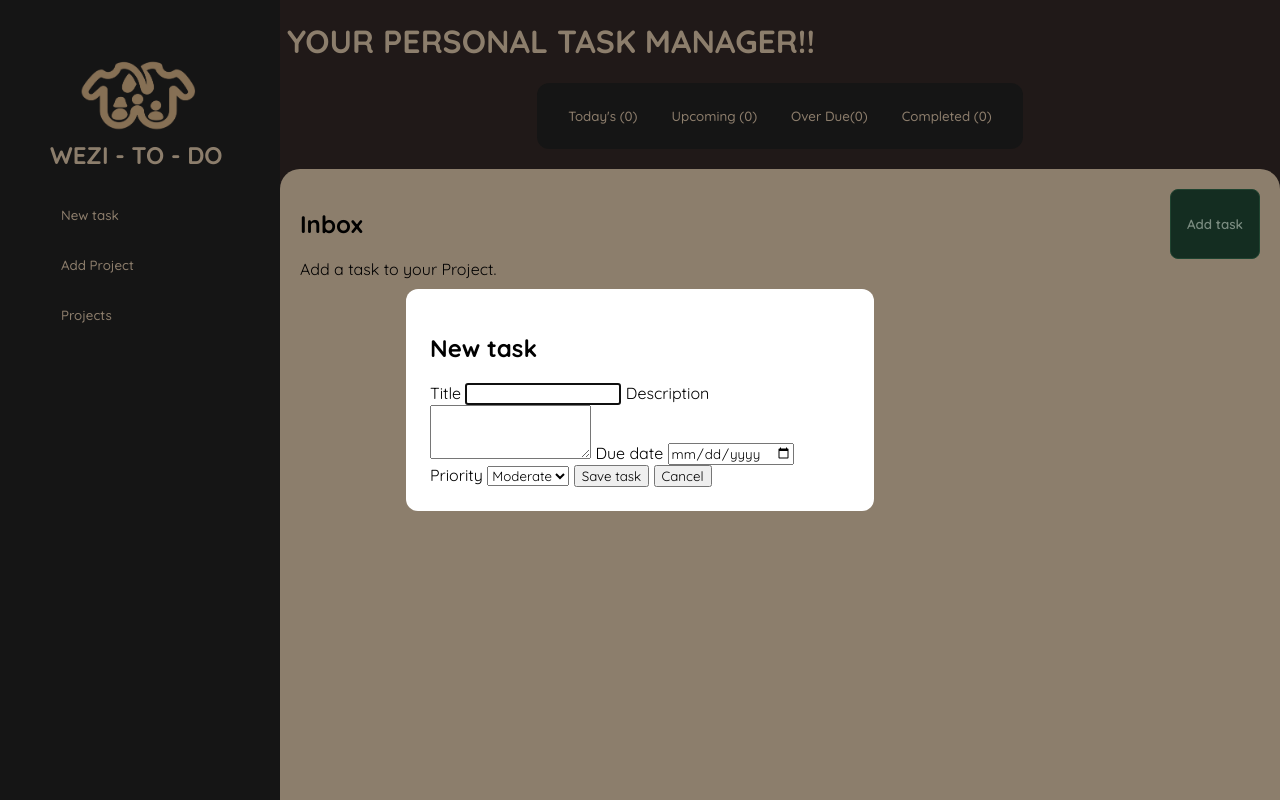
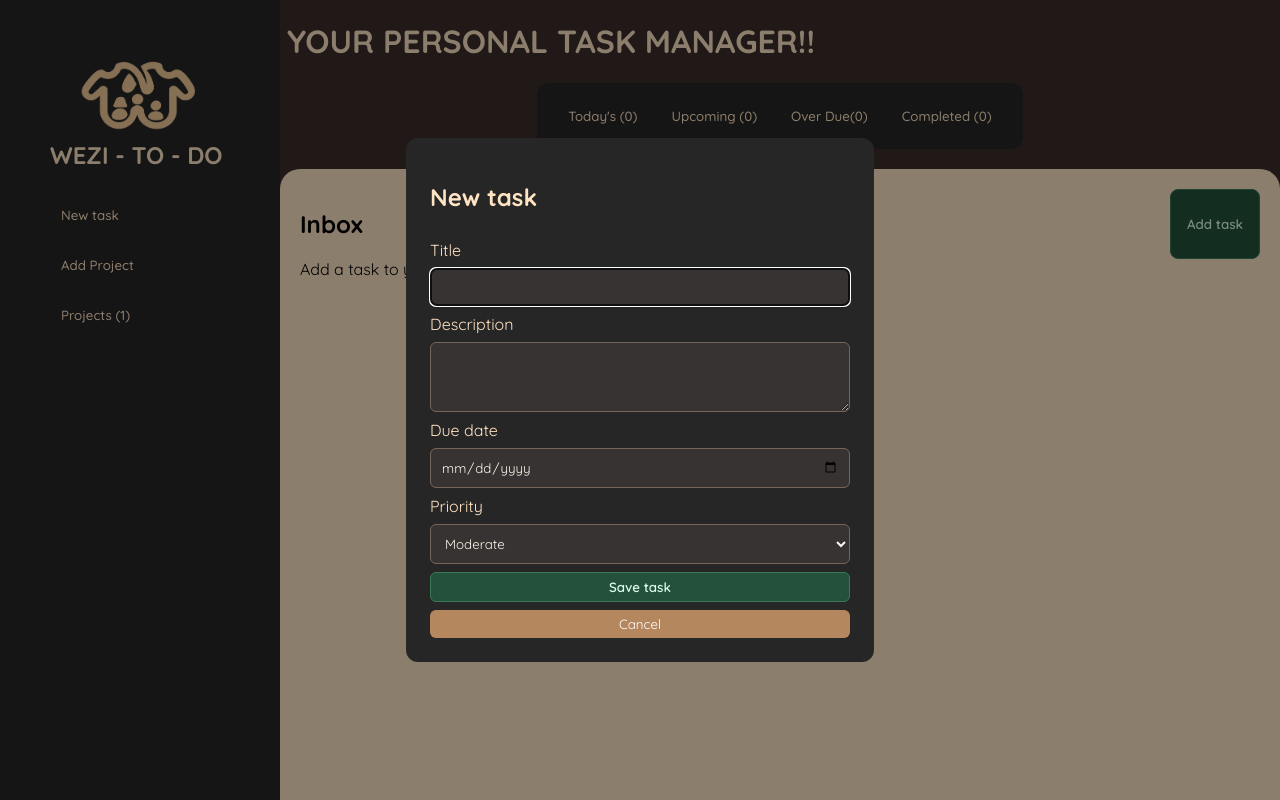
Before and after one commit to Aaronkwezi/WEZI-TO-DO, a website built with webpack: page src/index.html in a window 1280 px wide. Both pictures are taken after a click on the button "New task". Shown: the top 800 px of the page. Built offline with nearby package versions, Linux system fonts and the light colour scheme; a web font is replaced by a local one.

Commit message:
Finished styling and fixed a few bugs in the DOM

```diff
--- a/src/dom.js
+++ b/src/dom.js
@@ -47,10 +47,11 @@ function createSidebar(taskManager,projectManager){
     addProjectbtn.type = "button";
     addProjectbtn.addEventListener("click",()=>{
         createProject(taskManager,projectManager);
+        refreshProjects(projectManager,taskManager);
     })
     const projectsMenu = document.createElement("button");
     projectsMenu.classList.add("sidebarbtn")
-    projectsMenu.textContent = "Projects";
+    projectsMenu.textContent = `Projects (${projectManager.Projects.length})`;
     projectsMenu.type = "button";
     projectsMenu.addEventListener("click",()=>{
         const currentList = sideBar.querySelector(".project-list");
@@ -95,7 +96,7 @@ function createTask(taskManager,projectManager,projectId){
             <option value="High">High</option>
         </select>
 
-        <button type="submit">Save task</button>
+        <button type="submit" id="submit">Save task</button>
         <button type="button" id="cancel-task">Cancel</button>
     `;
 
@@ -124,9 +125,11 @@ function createTask(taskManager,projectManager,projectId){
         saveProjects(projectManager.Projects);
         form.remove();
         dialog.remove();
-        if(projectId){
-            const selectedProject = projectManager.findProjects(projectId);
-            mainContent(selectedProject,projectManager,taskManager);
+        refreshTasks(projectManager);
+
+            const selectedProject = projectId?projectManager.findProjects(projectId):projectManager.Projects.find(project=>project.title==="Inbox");
+            if(selectedProject){
+                mainContent(selectedProject,projectManager,taskManager);
         }
 
     });
@@ -155,7 +158,7 @@ function createProject(taskManager,projectManager){
         <label for="Project-description">Description</label>
         <textarea id="Project-description" name="description" rows="3"></textarea>
 
-        <button type="submit">Save Project</button>
+        <button type="submit" id="submit">Save Project</button>
         <button type="button" id="cancel-Project">Cancel</button>
     `;
 
@@ -348,6 +351,7 @@ function mainContent(project,projectManager,taskManager){
             project.removeTask(task.id);
             saveProjects(projectManager.Projects);
             refreshTasks(projectManager);
+            refreshProjects(projectManager,taskManager)
             mainContent(project,projectManager,taskManager);
         });
         const editTaskbtn = document.createElement("button");
@@ -378,7 +382,7 @@ function mainContent(project,projectManager,taskManager){
                 <option value="High">High</option>
             </select>
 
-            <button type="submit">Save task</button>
+            <button type="submit" id="submit">Save task</button>
             <button type="button" id="cancel-task">Cancel</button>
         `;
         form.querySelector("#task-title").value = task.title;
--- a/src/style.css
+++ b/src/style.css
@@ -242,7 +242,43 @@ dialog{
     padding: 24px;
     border: none;
     border-radius: 12px;
+    background: #272626;
+    color: #ffe4c4;
+}
+dialog input,dialog textarea, dialog select{
+    background: #363332;
+    color: #fff7ed;
+    border: 1px solid #76665a;
+    border-radius: 6px;
+    padding: 10px;
+}
+#cancel-task,#cancel-Project{
+    background: rgb(180, 135, 95);
+    color: #fff;
+    border: none;
+    border-radius: 6px;
+    padding: 6px;
+}
+#submit{
+    color:#dcfce7;
+    background-color: #24513c;
+    border: none;
+    border: 1px solid #397957;
+    font-family: inherit;
+    border-radius: 6px;
+    font-weight: 600;
+    padding: 6px;
+    cursor: pointer;
+}
+#submit:hover{
+    background: #166534;
+    color: #fff;
 }
 dialog::backdrop{
     background: rgb(0 0 0 / 45%);
 }
+form{
+    display: flex;
+    flex-direction: column;
+    gap: 8px;
+}
```
